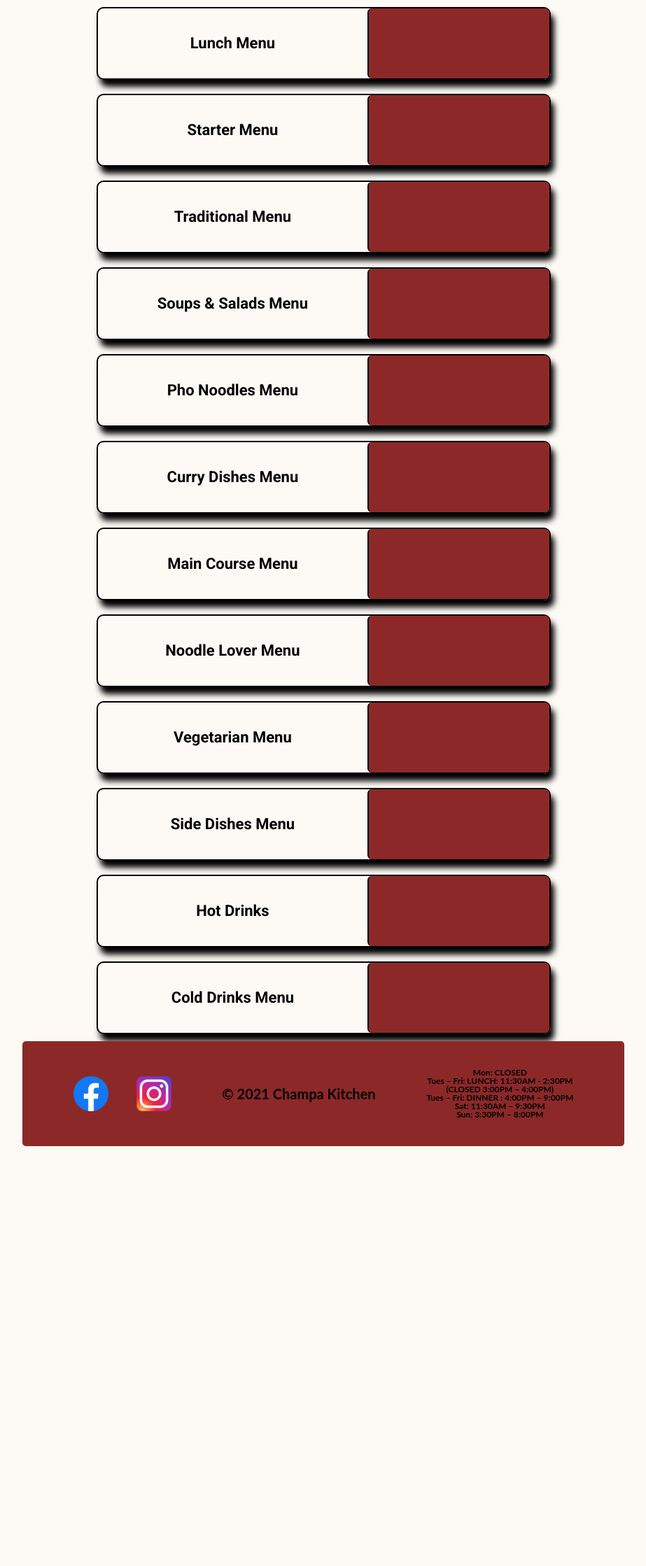
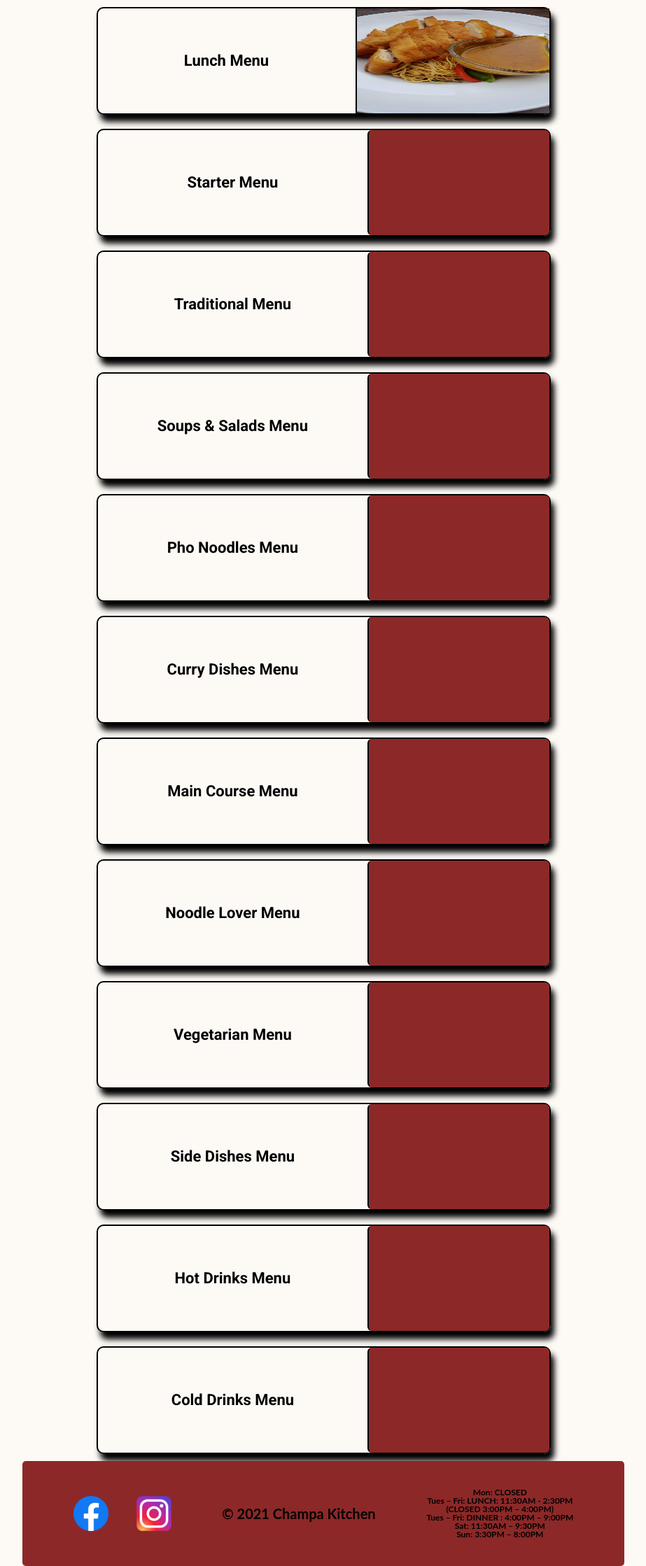
Before and after one commit to MoorleyM/Champa-Kitchen-Website, a Flask app: page /Menu in a window 1280 px wide. Shown: the part 246-2484 px from the top of the page at 70% size, without its empty margins (178-1101 px from the left). Before the commit the page ends 1884 px from the top, so only its background shows below. Run offline with Flask 2, Linux system fonts and the light colour scheme.

Commit message:
04 - Updating Menu Photo

```diff
--- a/static/css/menu.css
+++ b/static/css/menu.css
@@ -75,7 +75,13 @@
         border-left: 2px solid var(--nav_footer);
         border-radius: 6px;
         width: 40%;
-        height: 100px;
+        height: 150px;
+    }
+
+    .button-right img {
+        height: 150px;
+        width: 275px;
+        border-left: 2px solid var(--nav_footer);
     }
 
     .items_border {
--- a/templates/menu.html
+++ b/templates/menu.html
@@ -29,8 +29,8 @@
                         <div class="item-header">
                             <h3>Lunch Menu</h3>
                         </div>
-                        <div class="button-right-background">
-                            <!-- placeholder for background -->
+                        <div class="button-right">
+                            <img src="static/pictures/food/CrispyChickenWithNoodle.jpg" alt="Crispy Chicken">
                         </div>
                     </div>
                     <div id="lunch_button" class="items_border">
@@ -272,7 +272,7 @@
                 <div class="button-container" onclick="hot()">
                     <div class="button" id="hot-items">
                         <div class="item-header">
-                            <h3>Hot Drinks</h3>
+                            <h3>Hot Drinks Menu</h3>
                         </div>
                         <div class="button-right-background">
                             <!-- placeholder for background -->
```
Also changed, not shown: static/pictures/food/CrispyChickenWithNoodle.jpg (renamed from static/pictures/food/food11.jpg).
